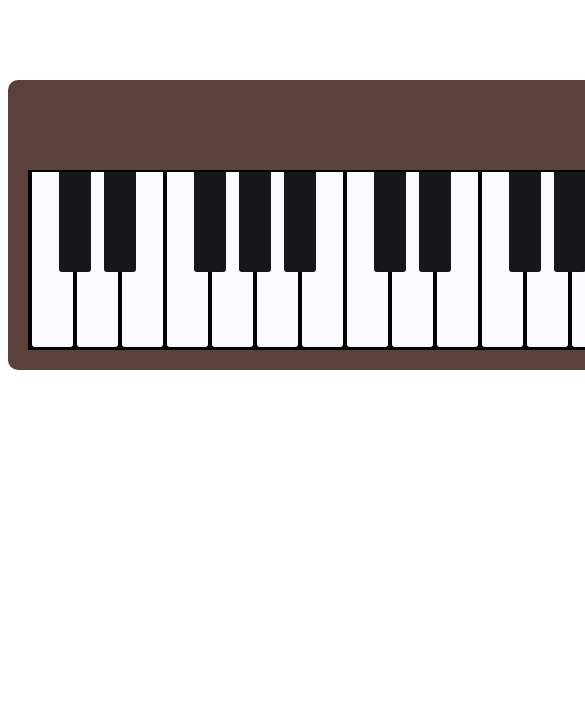
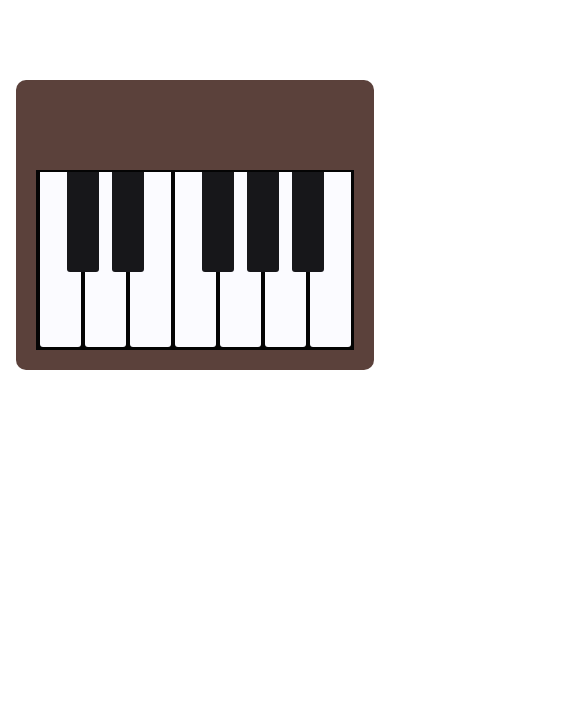
Before and after one commit to alexmadrinanfdez/basic-web, a plain HTML site: page piano/index.html in a window 390 px wide. Shown: the top 708 px of the page, 585 px wide, since content can reach past the window. Drawn offline with Linux system fonts and the light colour scheme.

Commit message:
piano - sizing

```diff
--- a/piano/index.html
+++ b/piano/index.html
@@ -8,7 +8,7 @@
   </head>
   <body>
     <div id="piano">
-      <div id="keys">
+      <div class="keys">
         <div class="key"></div>
         <div class="key black--key"></div>
         <div class="key black--key"></div>
--- a/piano/styles.css
+++ b/piano/styles.css
@@ -16,11 +16,12 @@ html {
   border-radius: 10px;
 }
 
-#keys {
+.keys {
   background-color: #040404;
   width: 949px;
   height: 180px;
   padding-left: 2px;
+  overflow: hidden;
 }
 
 .key {
@@ -42,3 +43,23 @@ html {
   height: 100px;
   border-radius: 0 0 3px 3px;
 }
+
+@media (max-width: 768px) {
+  #piano {
+    width: 358px;
+  }
+
+  .keys {
+    width: 318px;
+  }
+}
+
+@media (max-width: 1199px) and (min-width: 769px) {
+  #piano {
+    width: 675px;
+  }
+
+  .keys {
+    width: 633px;
+  }
+}
```
